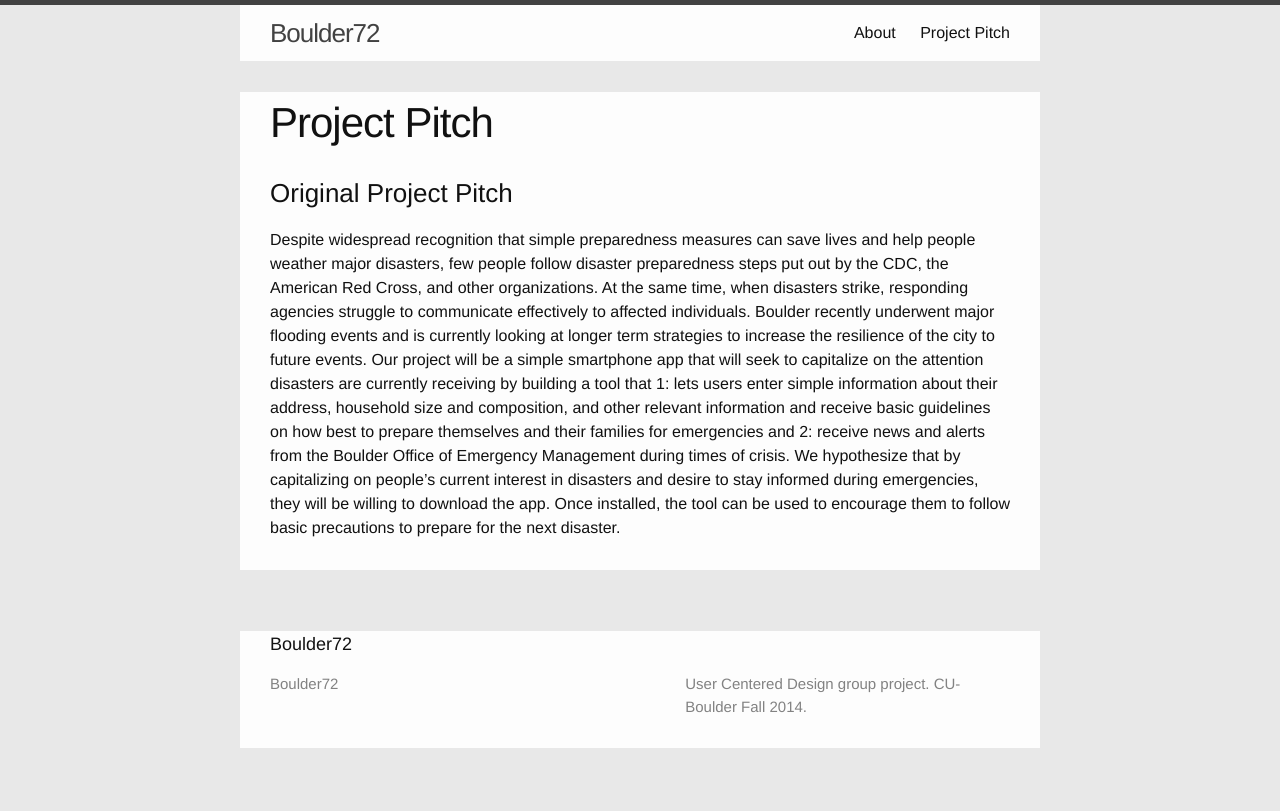
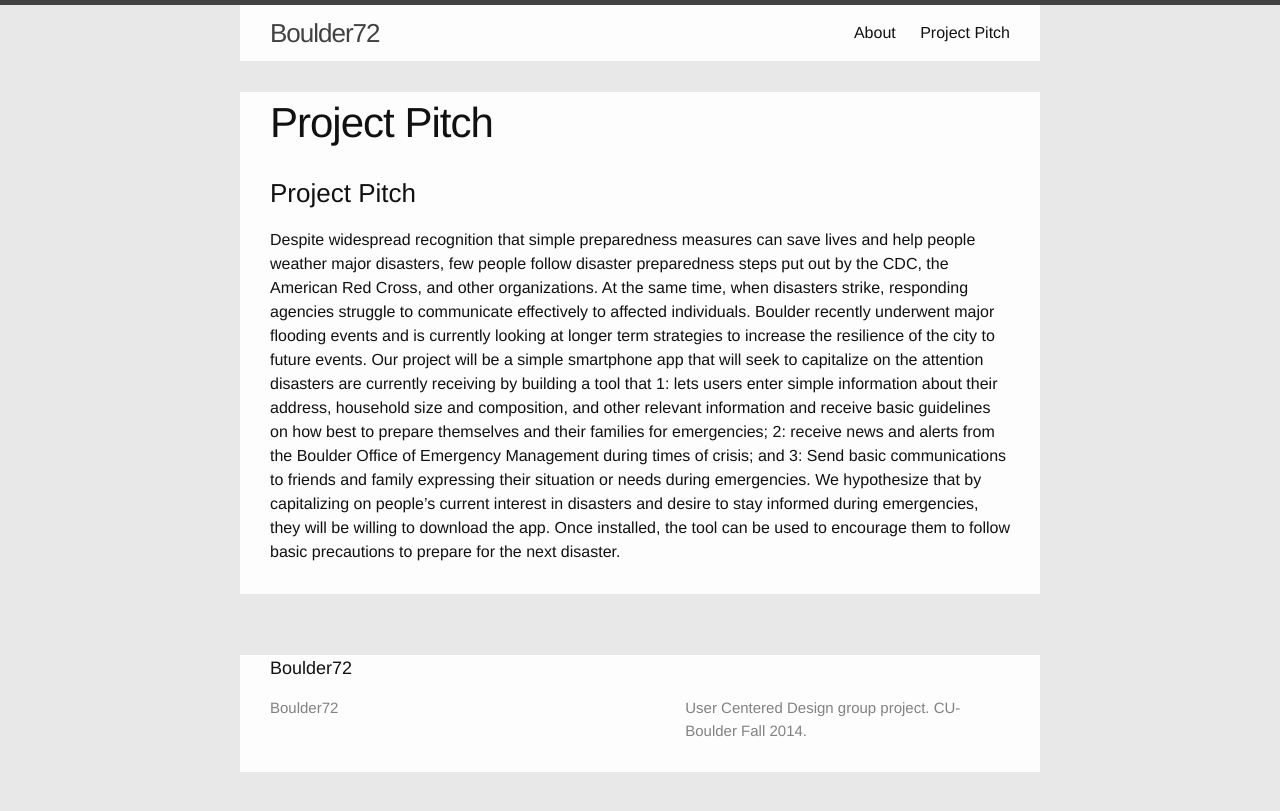
Before and after one commit to jenningsanderson/Boulder72, a Jekyll site: the page built from pages/pitch.md, in a window 1280 px wide. Shown: the top 811 px of the page. Built offline with Jekyll 4.4.1, drawn with Linux system fonts in a browser that asks for light colours.

Commit message:
updated the pitch

```diff
--- a/pages/pitch.md
+++ b/pages/pitch.md
@@ -4,5 +4,5 @@ title: "Project Pitch"
 permalink: /pitch/
 ---
 
-###Original Project Pitch
-Despite widespread recognition that simple preparedness measures can save lives and help people weather major disasters, few people follow disaster preparedness steps put out by the CDC, the American Red Cross, and other organizations.  At the same time, when disasters strike, responding agencies struggle to communicate effectively to affected individuals.  Boulder recently underwent major flooding events and is currently looking at longer term strategies to increase the resilience of the city to future events.  Our project will be a simple smartphone app that will seek to capitalize on the attention disasters are currently receiving by building a tool that 1: lets users enter simple information about their address, household size and composition, and other relevant information and receive basic guidelines on how best to prepare themselves and their families for emergencies and 2: receive news and alerts from the Boulder Office of Emergency Management during times of crisis.  We hypothesize that by capitalizing on people's current interest in disasters and desire to stay informed during emergencies, they will be willing to download the app.  Once installed, the tool can be used to encourage them to follow basic precautions to prepare for the next disaster.
+###Project Pitch
+Despite widespread recognition that simple preparedness measures can save lives and help people weather major disasters, few people follow disaster preparedness steps put out by the CDC, the American Red Cross, and other organizations. At the same time, when disasters strike, responding agencies struggle to communicate effectively to affected individuals. Boulder recently underwent major flooding events and is currently looking at longer term strategies to increase the resilience of the city to future events. Our project will be a simple smartphone app that will seek to capitalize on the attention disasters are currently receiving by building a tool that 1: lets users enter simple information about their address, household size and composition, and other relevant information and receive basic guidelines on how best to prepare themselves and their families for emergencies; 2: receive news and alerts from the Boulder Office of Emergency Management during times of crisis; and 3: Send basic communications to friends and family expressing their situation or needs during emergencies. We hypothesize that by capitalizing on people’s current interest in disasters and desire to stay informed during emergencies, they will be willing to download the app. Once installed, the tool can be used to encourage them to follow basic precautions to prepare for the next disaster.
```
